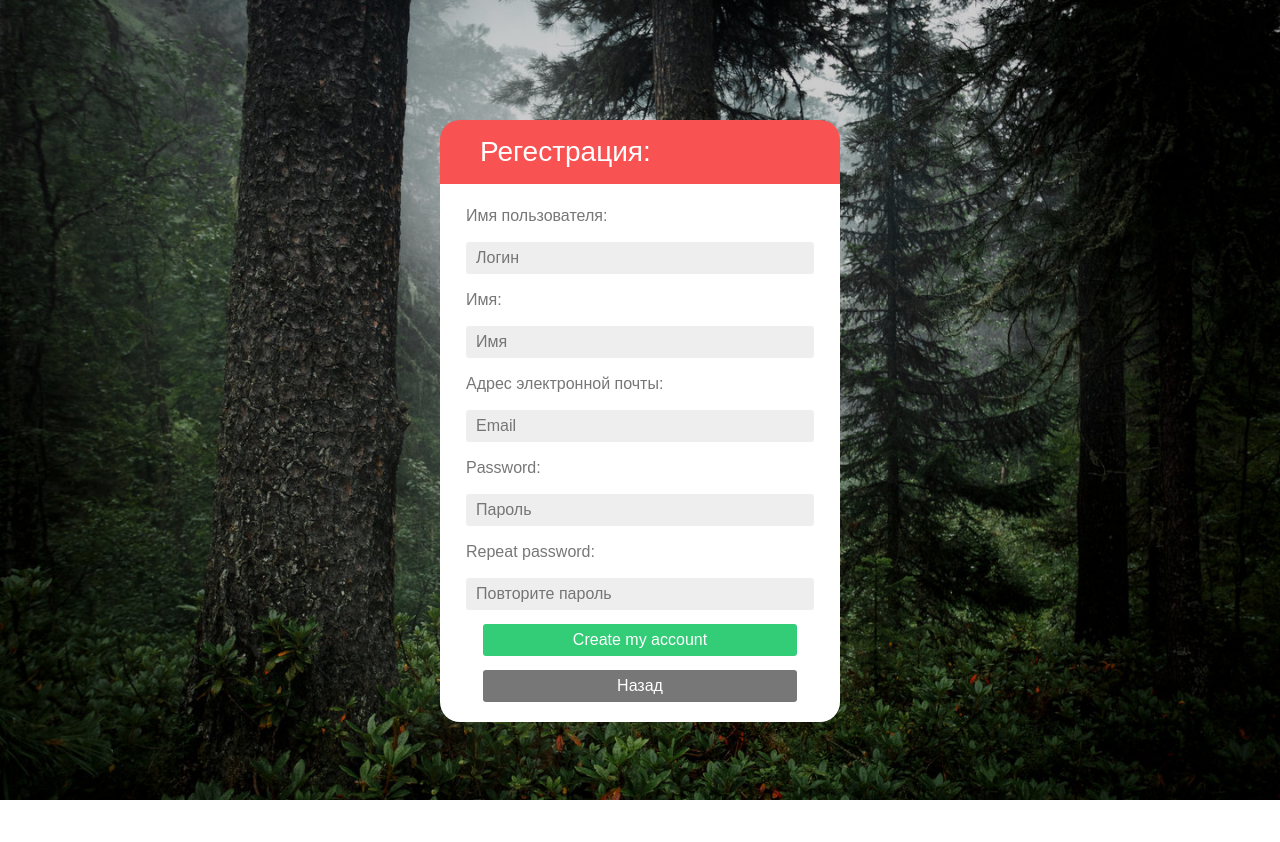
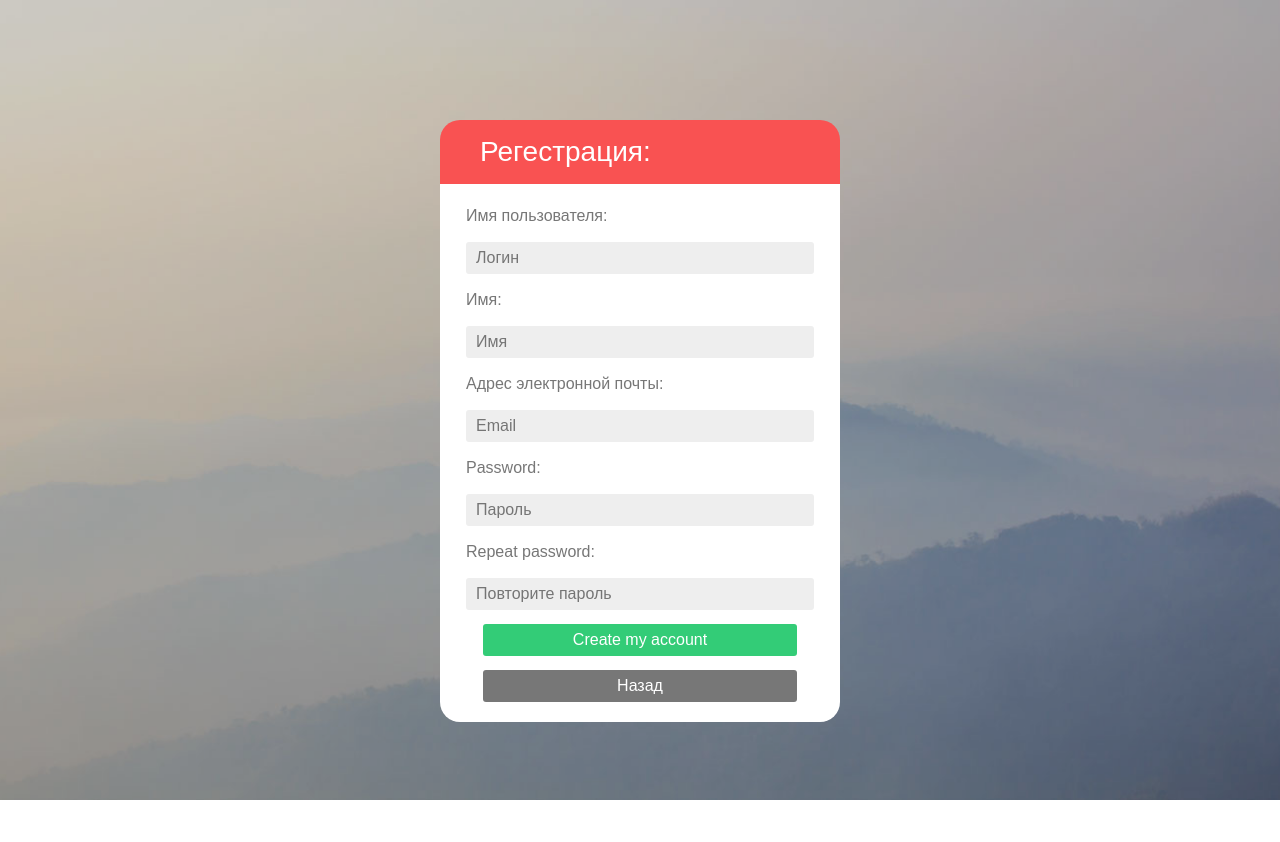
Before and after one commit to Vovadoes/Site, a Django app: page /account/ in a window 1280 px wide. Run offline with Django 3.2, Linux system fonts and the light colour scheme.

Commit message:
Новая картинка

```diff
--- a/mysite/mysite/static/account/css/style.css
+++ b/mysite/mysite/static/account/css/style.css
@@ -149,7 +149,7 @@ input {
 	display: block;
 }
 .passp-bg_10 {
-    background-image: url(../images/bg.png);
+    background-image: url(../images/br1.jpg);
 }
 .passp-bg {
     position: fixed;
```
Also changed, not shown: mysite/mysite/static/account/images/br1.jpg (added).
